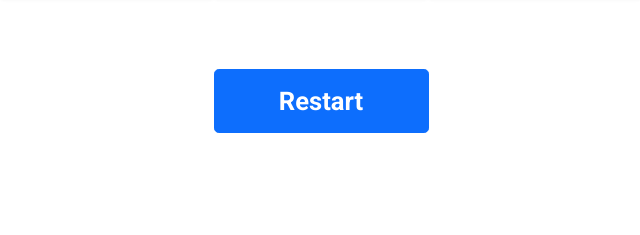
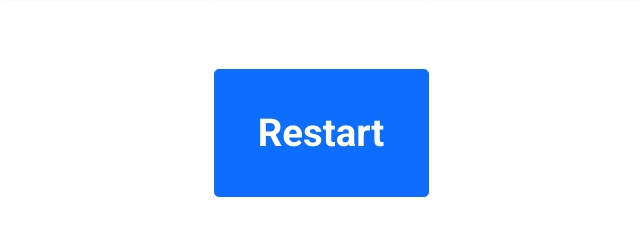
Before and after one commit to TiciaD/TicTacToe, a plain HTML site: page index.html in a window 1280 px wide. Shown: the part 913-1148 px from the top of the page, without its empty margins (319-959 px from the left). Before the commit the page ends 1094 px from the top, so only its background shows below. Drawn offline with nearby package versions, Linux system fonts and the light colour scheme.

Commit message:
fixed reset button

```diff
--- a/css/style.css
+++ b/css/style.css
@@ -23,7 +23,7 @@
 }
 
 #reset {
-    height: 5vw;
+    height: 10vw;
     width: 100%;
-    font-size: 2vw;
+    font-size: 3vw;
 }
```
